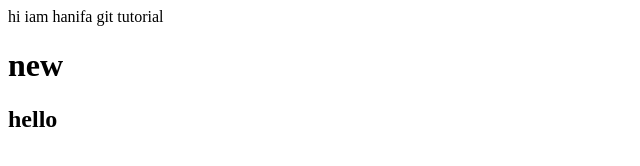
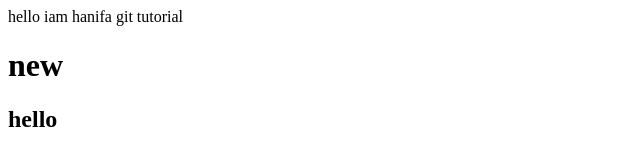
Before and after one commit to HanifaKh/supreme-tribble, a plain HTML site: page index.html in a window 1280 px wide. Shown: the full height of the page, 0-640 px from the left. Drawn offline with Linux system fonts and the light colour scheme.

Commit message:
change hi to hello

```diff
--- a/index.html
+++ b/index.html
@@ -6,7 +6,7 @@
     <title>Document</title>
 </head>
 <body>
-    hi iam hanifa
+    hello iam hanifa
     git tutorial
     <h1>
         new
```
